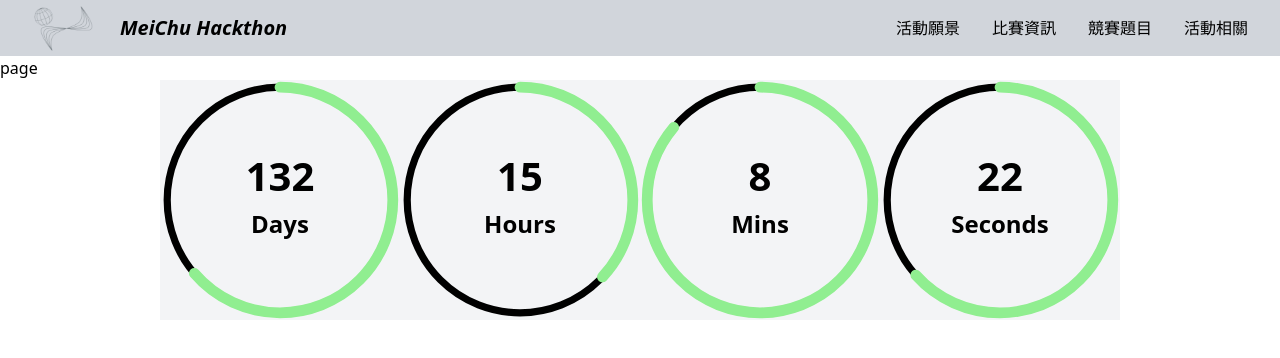
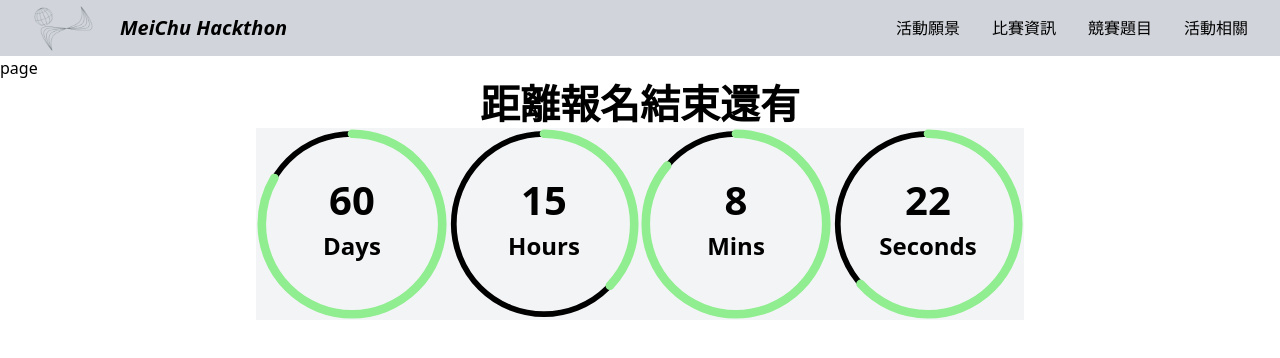
Before and after one commit to Official-Meichu-Hackathon/2023-singup, a Next.js app: page / in a window 1280 px wide. Shown: the top 358 px of the page. Built offline with nearby package versions, Linux system fonts and the light colour scheme.

Commit message:
feat: add titile

```diff
--- a/components/CountDown.jsx
+++ b/components/CountDown.jsx
@@ -15,7 +15,7 @@ const CountDown = () =>{
     const [timerSecond,setTimeSecond] = useState(0);
     let interval = useRef();
     const startTimer = () =>{
-        const target = new Date("12/31/2023 23:59:59");
+        const target = new Date("10/20/2023 23:59:59");
 
     const interval = setInterval(() => {
       const now = new Date();
@@ -35,7 +35,8 @@ const CountDown = () =>{
     return () => clearInterval(interval.current);
   });
     return(
-        <div className='w-[75%] m-auto'>
+        <div className='w-[60%] m-auto'>
+            <h3 className = 'm-auto'>距離報名結束還有</h3>
             <div className = "w-full h-auto bg-gray-100 flex justify-between">
                 <div className="w-full aspect-[1/1]"><Circle now={timerDay} up = {365} word = "Days"/> </div>
                 <div className="w-full aspect-[1/1]"><Circle now={timerHour} up = {24} word = "Hours"/> </div>
@@ -48,8 +49,8 @@ const CountDown = () =>{
 
 const Circle =  ({now, up,word})  =>{
     const PI = 3.141592650897935;
-    const len = 0.94*100*0.75/4*PI
-    const percentage = 0.94*100*(now/up)*0.75/4*PI
+    const len = 0.94*100*0.60/4*PI
+    const percentage = 0.94*100*(now/up)*0.60/4*PI
     const a = now
     const b = up
 
```
